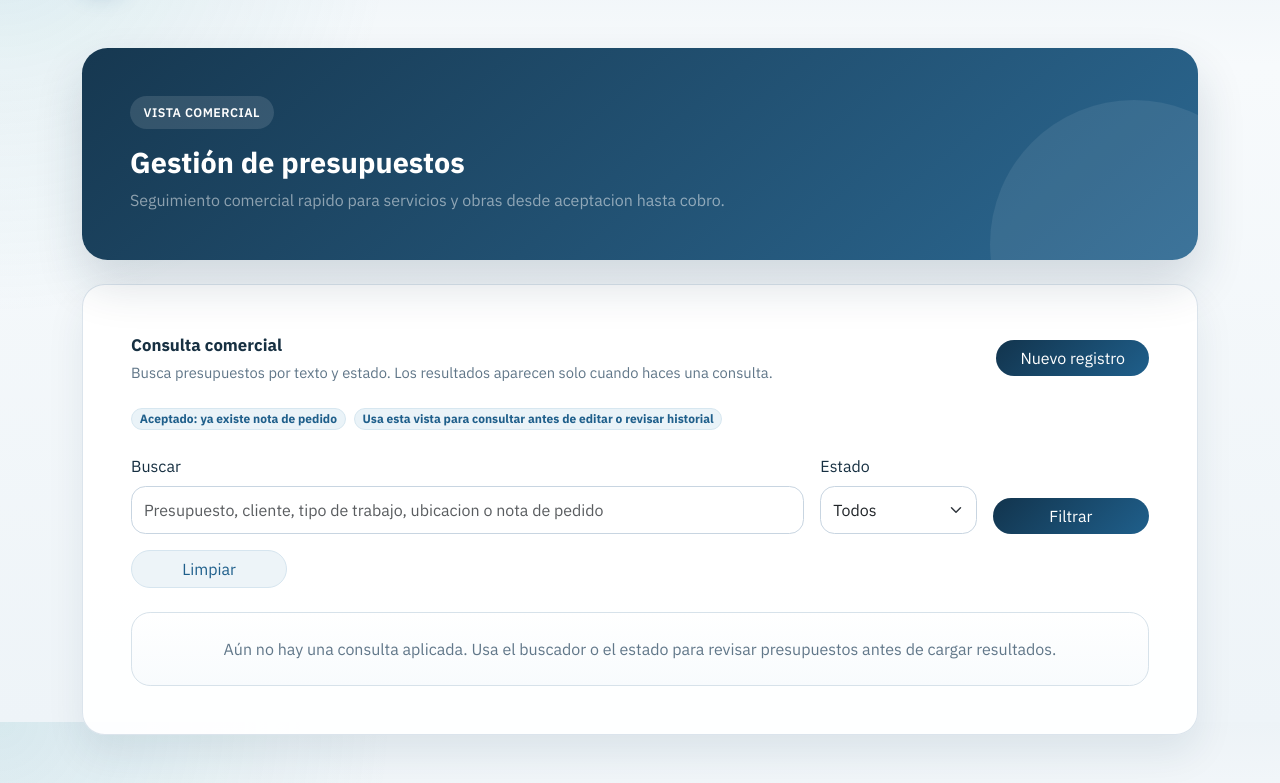
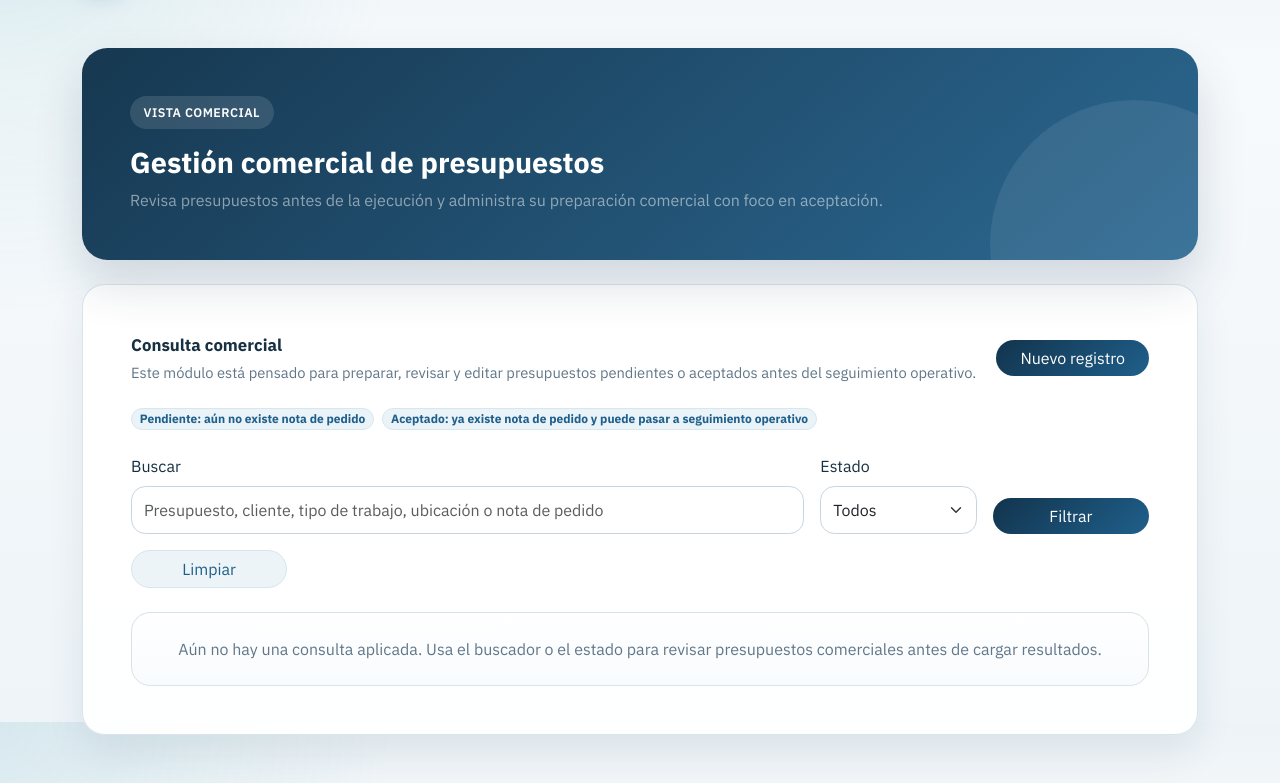
Before and after one commit to jozsef-85/gestion-documental-tens, a Django app: page /gestion/presupuestos/ in a window 1280 px wide. Shown: the part 78-861 px from the top of the page. Run offline with Django 5.2, Linux system fonts and the light colour scheme; the visitor is signed in with stand-in values (Sample User, id 1).

Commit message:
Separa gestion comercial de seguimiento operativo

```diff
--- a/core/templates/listar_presupuestos_gestion.html
+++ b/core/templates/listar_presupuestos_gestion.html
@@ -1,20 +1,20 @@
 {% extends "base.html" %}
 {% load moneda %}
 
-{% block title %}Gestión de presupuestos | Gestión Documental{% endblock %}
+{% block title %}Gestión comercial de presupuestos | Gestión Documental{% endblock %}
 
 {% block content %}
 <section class="hero-panel p-4 p-lg-5 mb-4">
     <span class="eyebrow mb-3">Vista comercial</span>
-    <h1 class="page-title mb-2">Gestión de presupuestos</h1>
-    <p class="mb-0 text-white-50">Seguimiento comercial rapido para servicios y obras desde aceptacion hasta cobro.</p>
+    <h1 class="page-title mb-2">Gestión comercial de presupuestos</h1>
+    <p class="mb-0 text-white-50">Revisa presupuestos antes de la ejecución y administra su preparación comercial con foco en aceptación.</p>
 </section>
 
 <section class="surface-card p-4 p-lg-5">
     <div class="d-flex flex-column flex-lg-row justify-content-between align-items-lg-center gap-3 mb-4">
         <div>
             <p class="section-title mb-1">Consulta comercial</p>
-            <div class="footer-note">Busca presupuestos por texto y estado. Los resultados aparecen solo cuando haces una consulta.</div>
+            <div class="footer-note">Este módulo está pensado para preparar, revisar y editar presupuestos pendientes o aceptados antes del seguimiento operativo.</div>
         </div>
         {% if perms.core.add_registropresupuesto %}
             <a href="{% url 'crear_presupuesto' %}" class="btn btn-brand rounded-pill px-4">Nuevo registro</a>
@@ -22,14 +22,14 @@
     </div>
 
     <div class="d-flex flex-wrap gap-2 mb-4">
-        <span class="badge badge-soft rounded-pill">Aceptado: ya existe nota de pedido</span>
-        <span class="badge badge-soft rounded-pill">Usa esta vista para consultar antes de editar o revisar historial</span>
+        <span class="badge badge-soft rounded-pill">Pendiente: aún no existe nota de pedido</span>
+        <span class="badge badge-soft rounded-pill">Aceptado: ya existe nota de pedido y puede pasar a seguimiento operativo</span>
     </div>
 
     <form method="get" class="row g-3 align-items-end mb-4">
         <div class="col-12 col-lg-8">
             <label class="form-label" for="q">Buscar</label>
-            <input class="form-control" id="q" type="text" name="q" value="{{ request.GET.q }}" placeholder="Presupuesto, cliente, tipo de trabajo, ubicacion o nota de pedido">
+            <input class="form-control" id="q" type="text" name="q" value="{{ request.GET.q }}" placeholder="Presupuesto, cliente, tipo de trabajo, ubicación o nota de pedido">
         </div>
         <div class="col-12 col-lg-2">
             <label class="form-label" for="estado">Estado</label>
@@ -57,7 +57,7 @@
                         <th>Presupuesto</th>
                         <th>Cliente / Obra</th>
                         <th>Nota de pedido</th>
-                        <th>Estado</th>
+                        <th>Estado comercial</th>
                         <th>Monto</th>
                         <th class="text-end">Acciones</th>
                     </tr>
@@ -74,10 +74,21 @@
                                 </div>
                             </td>
                             <td>{{ registro.nota_pedido|default:"Sin nota" }}</td>
-                            <td>{{ registro.estado_seguimiento }}</td>
+                            <td>
+                                {% if registro.nota_pedido %}
+                                    <span class="badge badge-soft rounded-pill">Aceptado</span>
+                                {% else %}
+                                    <span class="badge badge-soft rounded-pill">Pendiente</span>
+                                {% endif %}
+                            </td>
                             <td>{{ registro.monto|clp }}</td>
                             <td class="text-end">
-                                <a href="{% url 'historial_presupuesto' registro.id %}" class="btn btn-soft btn-sm rounded-pill">Historial</a>
+                                {% if perms.core.change_registropresupuesto %}
+                                    <a href="{% url 'editar_presupuesto' registro.id %}" class="btn btn-brand btn-sm rounded-pill">Editar</a>
+                                    <a href="{% url 'historial_presupuesto' registro.id %}" class="btn btn-soft btn-sm rounded-pill">Historial operativo</a>
+                                {% else %}
+                                    <a href="{% url 'historial_presupuesto' registro.id %}" class="btn btn-soft btn-sm rounded-pill">Ver detalle</a>
+                                {% endif %}
                             </td>
                         </tr>
                     {% empty %}
@@ -90,7 +101,7 @@
         </div>
     {% else %}
         <div class="document-card p-4 text-center muted-label">
-            Aún no hay una consulta aplicada. Usa el buscador o el estado para revisar presupuestos antes de cargar resultados.
+            Aún no hay una consulta aplicada. Usa el buscador o el estado para revisar presupuestos comerciales antes de cargar resultados.
         </div>
     {% endif %}
 </section>
--- a/core/views_control_presupuestos.py
+++ b/core/views_control_presupuestos.py
@@ -56,6 +56,9 @@ def asegurar_trabajo_en_registro(registro):
 @model_access_required('core', 'registropresupuesto')
 def listar_presupuestos_gestion(request):
     registros = inventario_presupuestos_queryset().select_related('cliente').prefetch_related('documentos', 'trabajo__asignaciones')
+    registros = registros.filter(
+        q_estado_presupuesto('pendiente') | q_estado_presupuesto('en_proceso')
+    )
     q = request.GET.get('q', '').strip()
     estado = request.GET.get('estado', '').strip()
     consulta_activa = any([q, estado])
@@ -81,7 +84,7 @@ def listar_presupuestos_gestion(request):
     if estado == 'pendiente':
         registros = registros.filter(q_estado_presupuesto('pendiente'))
     elif estado == 'aceptado':
-        registros = registros.filter(q_aceptado())
+        registros = registros.filter(q_estado_presupuesto('en_proceso'))
 
     registros = registros.order_by('-carga__fecha_carga', 'presupuesto')
 
```
Also changed, not shown: core/templates/listar_presupuestos.html (+8 -8 lines), core/tests/test_views.py (+24 -2 lines).
